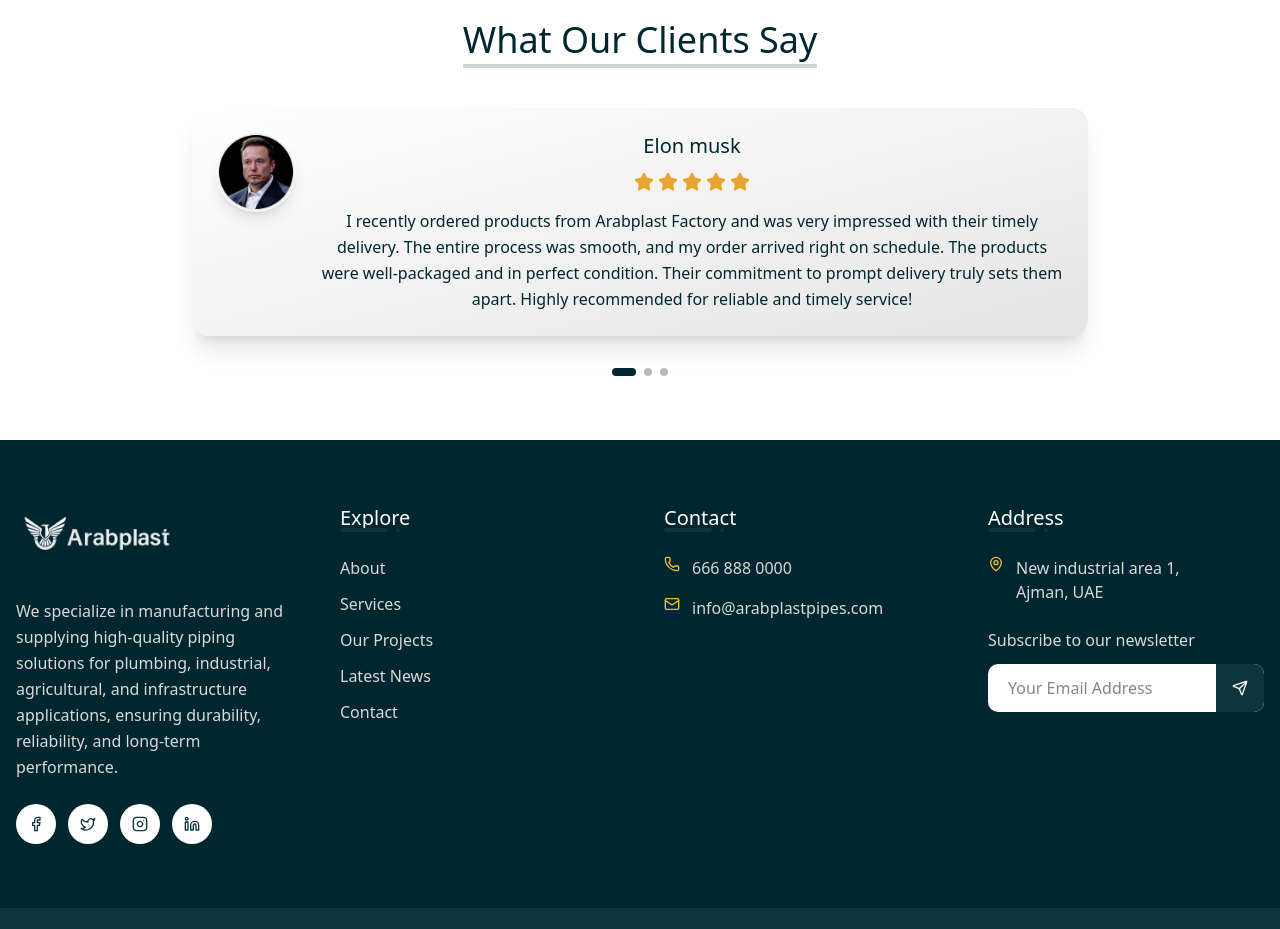
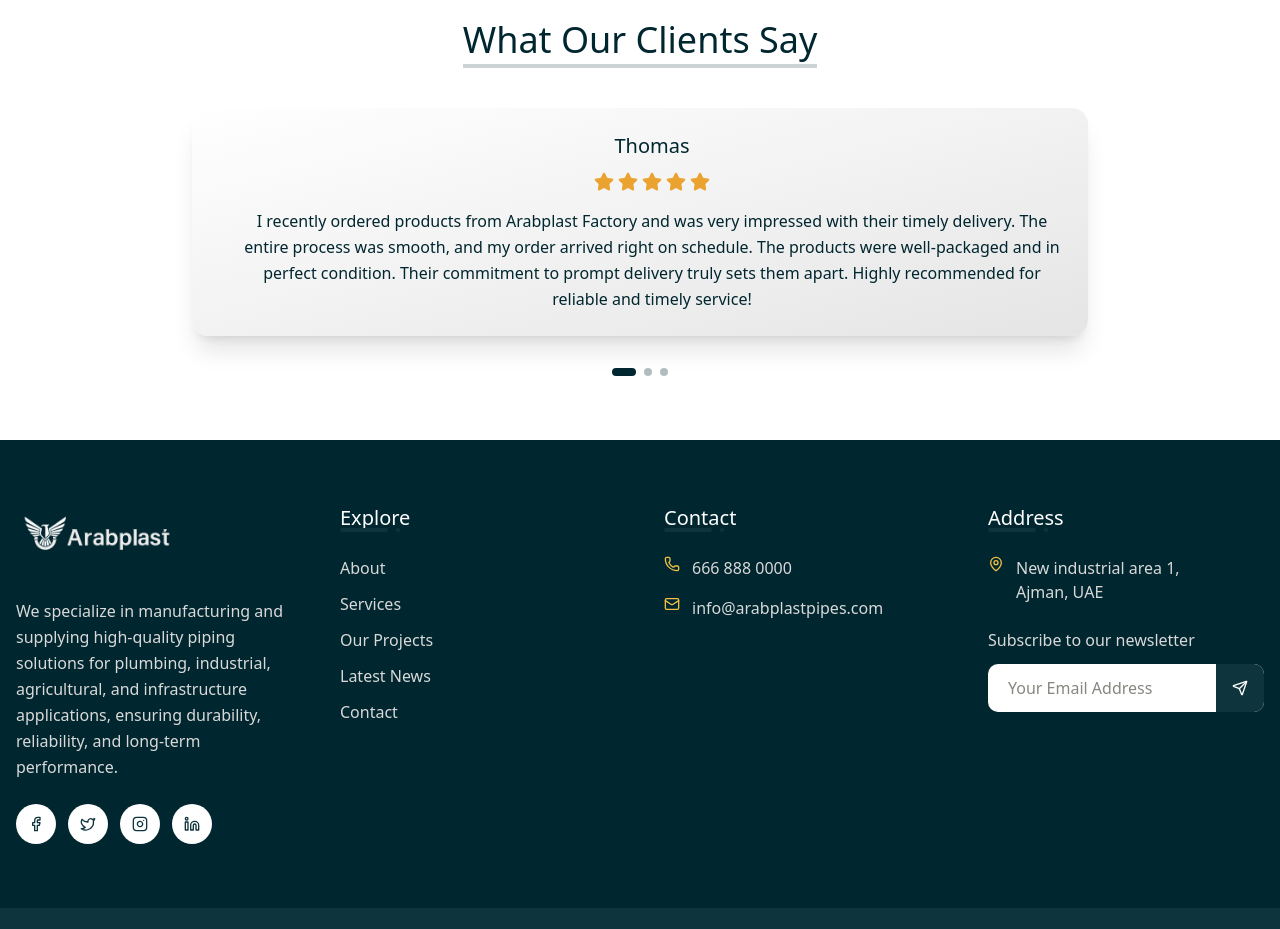
Before and after one commit to miknivin/arabplast, a React (Vite) app: page /about in a window 1280 px wide. Shown: the part 1960-2889 px from the top of the page. Built offline with nearby package versions, Linux system fonts and the light colour scheme.

Commit message:
change in testimonial section removed image

```diff
--- a/src/components/AboutUs.tsx
+++ b/src/components/AboutUs.tsx
@@ -36,7 +36,7 @@
 
 const testimonials = [
   {
-    name: "Elon musk",
+    name: "Thomas",
     text: "I recently ordered products from Arabplast Factory and was very impressed with their timely delivery. The entire process was smooth, and my order arrived right on schedule. The products were well-packaged and in perfect condition. Their commitment to prompt delivery truly sets them apart. Highly recommended for reliable and timely service!",
     rating: 5,
     image: imgProfile
@@ -464,13 +464,13 @@
                     animate={{ scale: 1 }}
                     transition={{ duration: 0.5, delay: 0.2, type: "spring" }}
                   >
-                    <div className="w-20 h-20 md:w-24 md:h-24 rounded-full overflow-hidden shadow-lg ring-4 ring-white">
+                    {/* <div className="w-20 h-20 md:w-24 md:h-24 rounded-full overflow-hidden shadow-lg ring-4 ring-white">
                       <img
                         src={testimonials[currentIndex].image}
                         alt={testimonials[currentIndex].name}
                         className="w-full h-full object-cover"
                       />
-                    </div>
+                    </div> */}
                   </motion.div>
 
                   <div className="flex-1 text-center md:text-left">
--- a/src/components/Testimonials.tsx
+++ b/src/components/Testimonials.tsx
@@ -6,7 +6,7 @@
 
 const testimonials = [
   {
-    name: "Elon musk",
+    name: "Thomas",
     text: "I recently ordered products from Arabplast Factory and was very impressed with their timely delivery. The entire process was smooth, and my order arrived right on schedule. The products were well-packaged and in perfect condition. Their commitment to prompt delivery truly sets them apart. Highly recommended for reliable and timely service!",
     rating: 5,
     image: imgProfile
@@ -131,13 +131,13 @@
                   animate={{ scale: 1 }}
                   transition={{ duration: 0.5, delay: 0.2, type: "spring" }}
                 >
-                  <div className="w-20 h-20 md:w-24 md:h-24 rounded-full overflow-hidden shadow-lg ring-4 ring-white">
+                  {/* <div className="w-20 h-20 md:w-24 md:h-24 rounded-full overflow-hidden shadow-lg ring-4 ring-white">
                     <img
                       src={testimonials[currentIndex].image}
                       alt={testimonials[currentIndex].name}
                       className="w-full h-full object-cover"
                     />
-                  </div>
+                  </div> */}
                 </motion.div>
 
                 {/* Content */}
```
